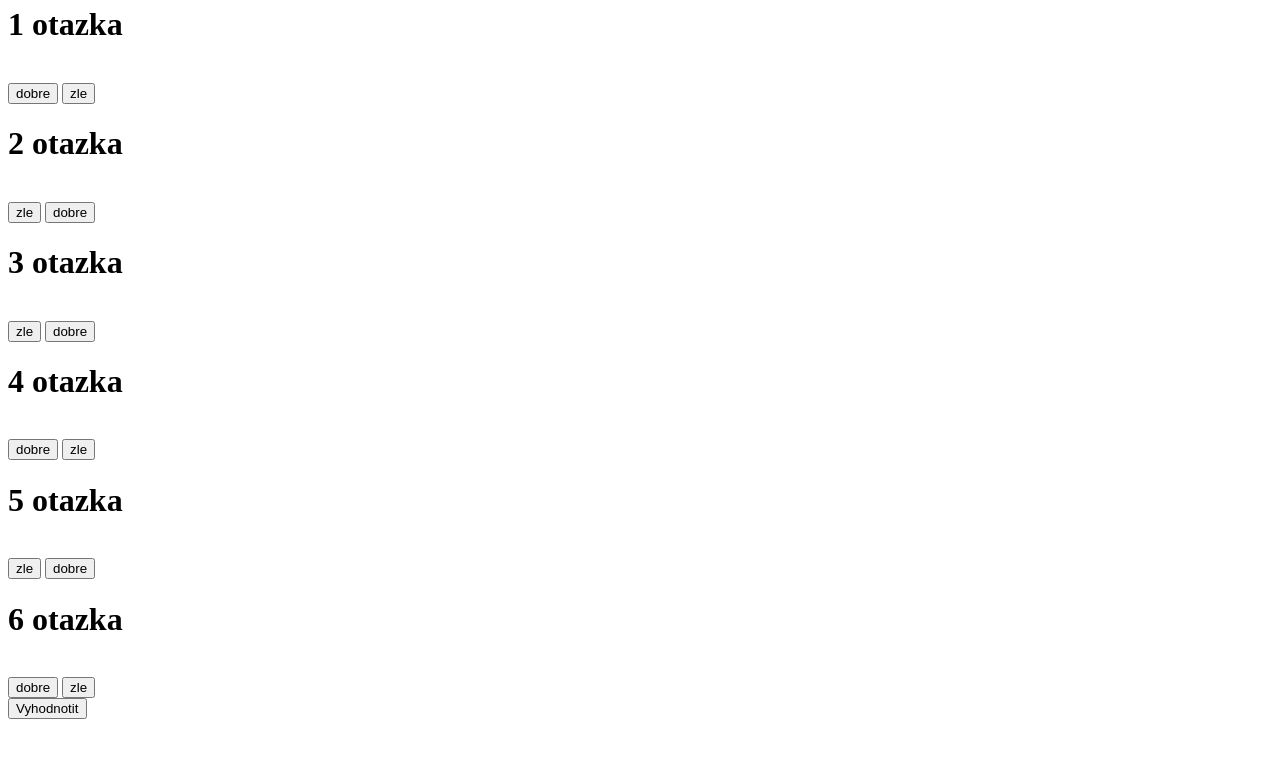
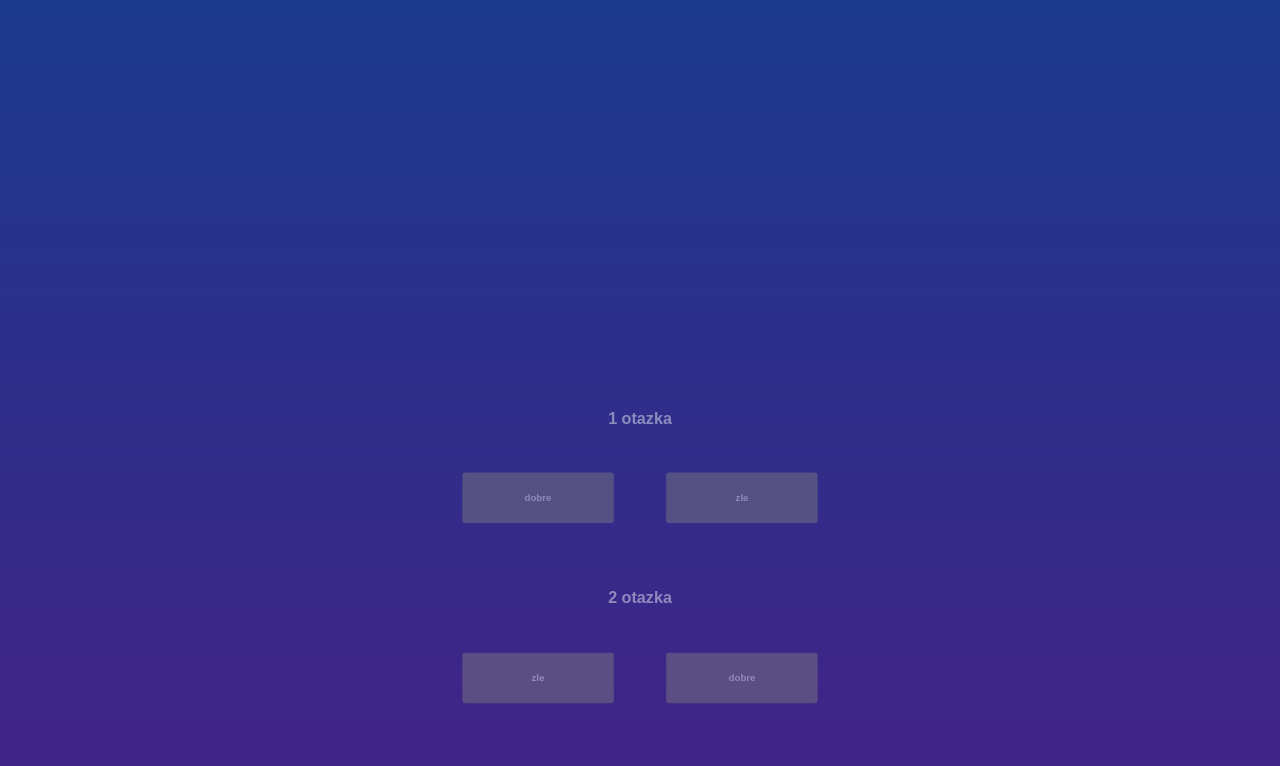
Before and after one commit to TonyyVFXX/projektOBN1, a plain HTML site: page github1/index.html in a window 1280 px wide. Shown: the part 541-1307 px from the top of the page. Before the commit the page ends 1280 px from the top, so only its background shows below. Drawn offline with Linux system fonts and the light colour scheme.

Commit message:
Update index.html

```diff
--- a/github1/index.html
+++ b/github1/index.html
@@ -1,7 +1,7 @@
 <!DOCTYPE html>
 <html lang="en">
 <head>
-    <link rel="stylesheet" href="quiz.css">
+    <link rel="stylesheet" href="style.css">
     <title>Quiz</title>
 </head>
 <body>
```
